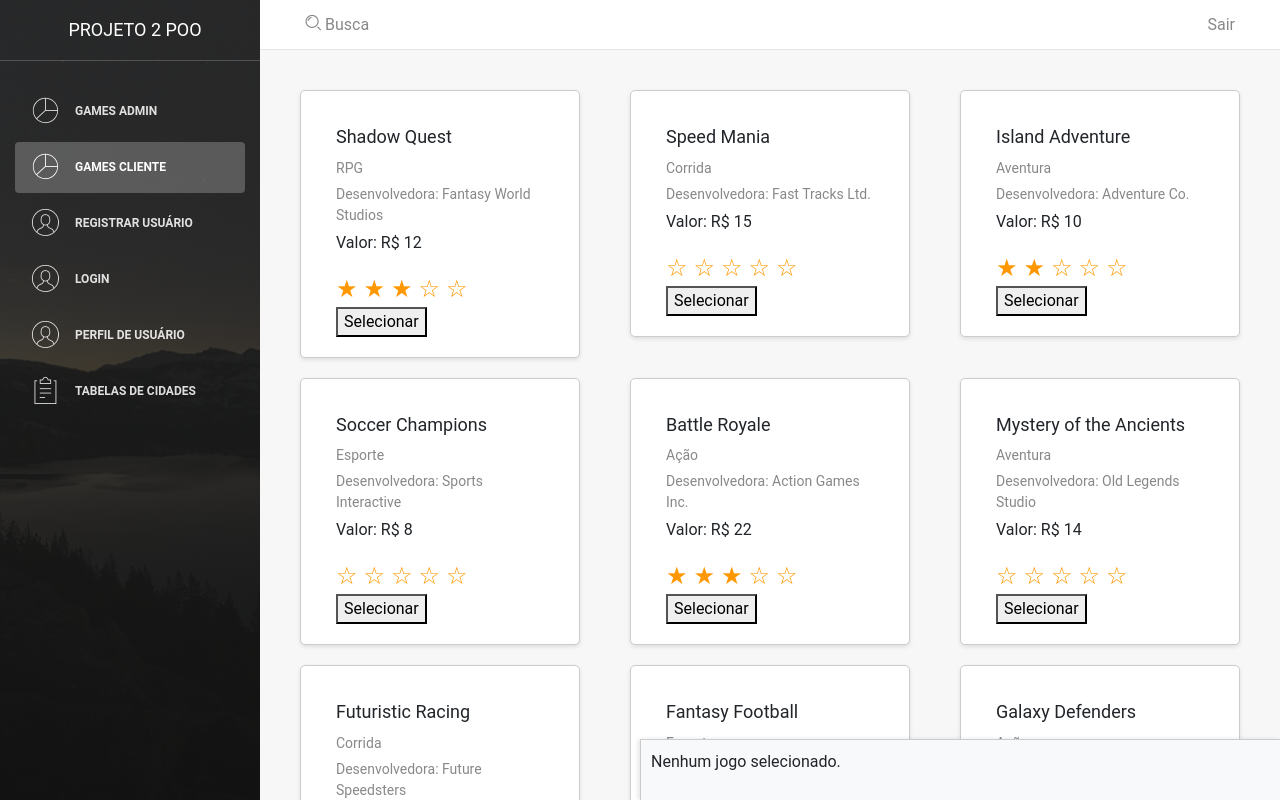
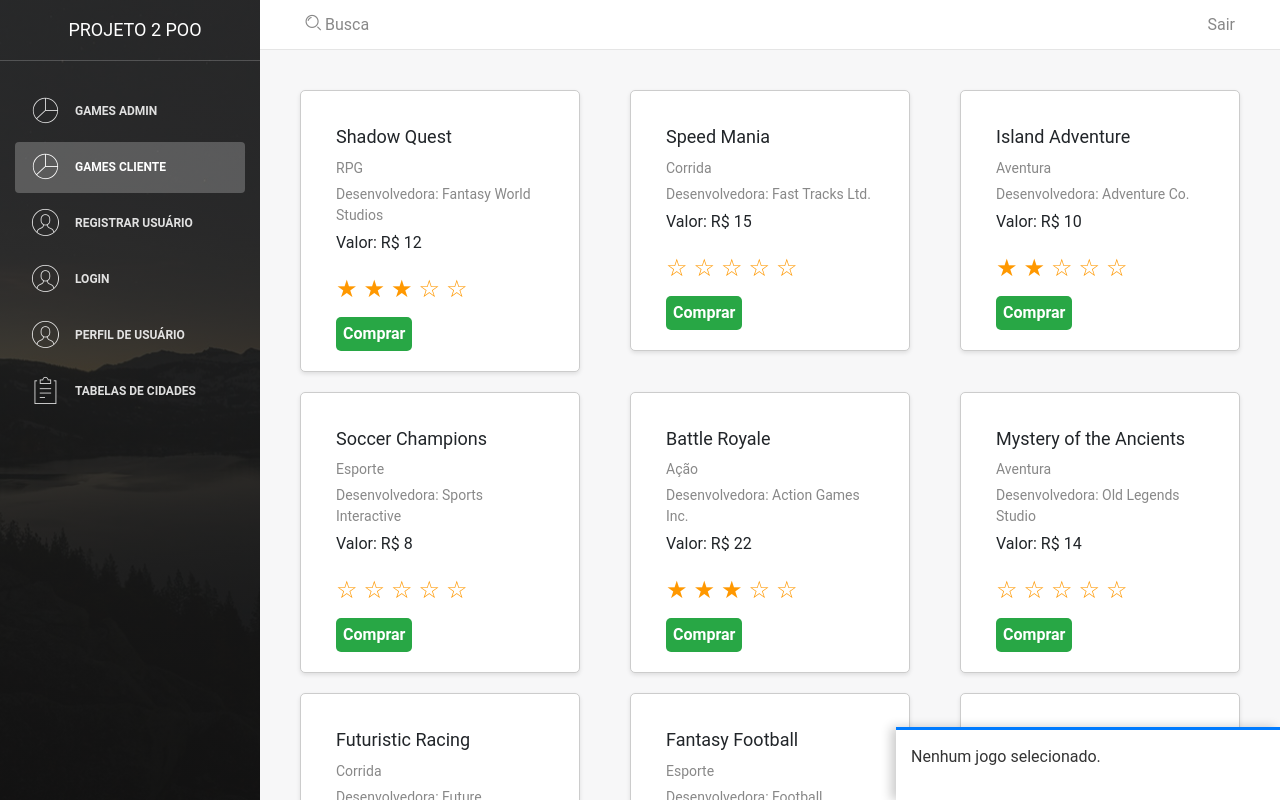
Before and after one commit to filipenava/Trabalho-Pr-tico-2---POO2, a Vue app: page /#/admin/game in a window 1280 px wide. Shown: the top 800 px of the page. Built offline with nearby package versions, Linux system fonts and the light colour scheme; what v-tooltip would draw is missing.

Commit message:
Carrinho de compras atualizado e funcionando simples

```diff
--- a/src/pages/GamesView.vue
+++ b/src/pages/GamesView.vue
@@ -25,7 +25,10 @@
                   </template>
                 </span>
               </div>
-              <button @click="selectGame(game)">Selecionar</button>
+              <button class="buy-button" :class="{ 'selected': isGameSelected(game) }" @click="selectGame(game)">
+                <span class="icon" v-if="isGameSelected(game)">✔</span>
+                Comprar
+              </button>
             </template>
           </card>
         </div>
@@ -37,8 +40,9 @@
         <div v-if="selectedGames.length > 0">
           <h5>Jogos Selecionados:</h5>
           <ul>
-            <li v-for="game in selectedGames" :key="game.id">{{ game.name }}</li>
+            <li v-for="game in selectedGames" :key="game.id">{{ game.nome }} - R$ {{ game.valor }}</li>
           </ul>
+          <p class="cart-total">Total: R$ {{ cartTotal.toFixed(2) }}</p>
           <button @click="finalizePurchase">Finalizar Compra</button>
           <button @click="clearCart">Limpar Carrinho</button>
         </div>
@@ -68,6 +72,7 @@ export default {
     return {
       selectedGame: "",
       selectedGames: [],
+      cartTotal: 0,
     };
   },
   methods: {
@@ -84,18 +89,27 @@ export default {
       // Implemente o código para lidar com a atualização do jogo aqui
     },
     selectGame(game) {
-      if (this.selectedGames.includes(game)) {
+      const isAlreadySelected = this.selectedGames.some(g => g.id === game.id);
+
+      if (!isAlreadySelected) {
+        this.selectedGames.push(game);
+        this.cartTotal += game.valor; // Adicione o valor do jogo ao total do carrinho
+      } else {
         this.selectedGames = this.selectedGames.filter(g => g.id !== game.id);
-      } else {
-        this.selectedGames.push(game);
+        this.cartTotal -= game.valor; // Subtraia o valor do jogo do total do carrinho
       }
     },
+    isGameSelected(game) {
+      return this.selectedGames.some(g => g.id === game.id);
+    },
     finalizePurchase() {
-      // Implemente a lógica para finalizar a compra aqui
-      alert('Compra finalizada com sucesso!');
+      // Aqui você pode adicionar lógica para processar a compra
+      alert('Compra finalizada com sucesso! Total: R$ ' + this.cartTotal.toFixed(2));
+      this.clearCart(); // Esvaziar o carrinho após a compra
     },
     clearCart() {
       this.selectedGames = [];
+      this.cartTotal = 0; // Redefina o total do carrinho
     },
   },
 
@@ -111,6 +125,38 @@ export default {
   border-radius: 5px;
   margin: 10px;
   box-shadow: 0px 2px 4px rgba(0, 0, 0, 0.1);
+}
+
+/* Estilos para o botão Comprar */
+.game-card .buy-button {
+  padding: 5px 7px;
+  margin-top: 10px;
+  background-color: #28a745; /* Verde */
+  color: white;
+  border: none;
+  border-radius: 5px;
+  cursor: pointer;
+  display: flex;
+  align-items: center;
+  justify-content: center;
+  font-weight: bold;
+}
+
+.game-card .buy-button:hover {
+  background-color: #218838; /* Verde Escuro */
+}
+
+.game-card .buy-button .icon {
+  margin-right: 5px;
+}
+
+/* Estilo quando o jogo está selecionado */
+.game-card .buy-button.selected {
+  background-color: #ffc107; /* Amarelo */
+}
+
+.game-card .buy-button.selected .icon {
+  content: url('/assets/check-icon.png'); /* Caminho para o ícone de check */
 }
 
 /* Estilos para o título do jogo */
@@ -131,50 +177,83 @@ export default {
   position: fixed;
   bottom: 0;
   right: 0;
-  width: 50%; /* Ocupa metade da largura da tela */
-  background-color: #f8f9fa;
-  padding: 10px;
-  border-top: 1px solid #ccc;
-  border-left: 1px solid #ccc;
-  box-shadow: -2px 0 4px rgba(0, 0, 0, 0.1);
-  max-height: 100vh; /* Altura máxima igual à altura da tela */
-  overflow-y: auto; /* Barra de rolagem se necessário */
+  width: 30%; /* Tornar a barra mais estreita */
+  background-color: #fff;
+  padding: 15px;
+  border-top: 3px solid #007bff;
+  box-shadow: -5px 0 10px rgba(0, 0, 0, 0.2);
+  max-height: 100vh;
+  overflow-y: auto;
+  transition: all 0.3s ease-in-out;
 }
 
-.shopping-cart-bar h5,
-.shopping-cart-bar ul,
-.shopping-cart-bar button {
-  text-align: right; /* Alinha os itens à direita */
+/* Estilos para cabeçalho e total do carrinho */
+.shopping-cart-bar h5 {
+  color: #007bff; /* Cor Azul */
+  font-weight: bold;
+  font-size: 20px;
+  margin-bottom: 15px;
 }
 
-.shopping-cart-bar h5 {
-  margin: 0 0 10px 0;
+.shopping-cart-bar p {
+  color: #333;
+  text-align: left; /* Alinhar à esquerda para melhor legibilidade */
 }
 
+.shopping-cart-bar .cart-total {
+  font-size: 18px;
+  font-weight: bold;
+  color: #28a745; /* Cor Verde */
+  margin-top: 15px;
+  padding-top: 10px;
+  border-top: 1px dashed #ccc;
+}
+
+/* Estilos para lista de jogos no carrinho */
 .shopping-cart-bar ul {
-  list-style: none;
+  list-style-type: none;
   padding: 0;
-  margin: 0 0 10px 0;
+  margin: 0;
 }
 
 .shopping-cart-bar ul li {
-  margin: 5px 0;
+  margin-bottom: 5px;
+  padding-bottom: 5px;
+  border-bottom: 1px solid #eee;
+  font-size: 16px;
 }
 
+/* Estilos para botões */
 .shopping-cart-bar button {
-  padding: 5px 15px;
+  padding: 8px 20px;
   margin-right: 10px;
   background-color: #007bff;
   color: white;
   border: none;
-  border-radius: 3px;
+  border-radius: 5px;
   cursor: pointer;
+  transition: background-color 0.2s;
+  font-size: 16px;
+  margin-top: 10px;
 }
 
 .shopping-cart-bar button:hover {
   background-color: #0056b3;
+  box-shadow: 0 2px 4px rgba(0, 0, 0, 0.2);
+}
+
+/* Estilos para o botão Comprar nos cards */
+.game-card .buy-button {
+  /* Estilos existentes */
+  transition: background-color 0.2s;
+}
+
+.game-card .buy-button.selected {
+  /* Estilos existentes */
+  box-shadow: 0 2px 4px rgba(0, 0, 0, 0.2); /* Adicionar sombra para destaque */
 }
 
 
 
+
 </style>
```
Also changed, not shown: src/assets/check-icon.png (added).
